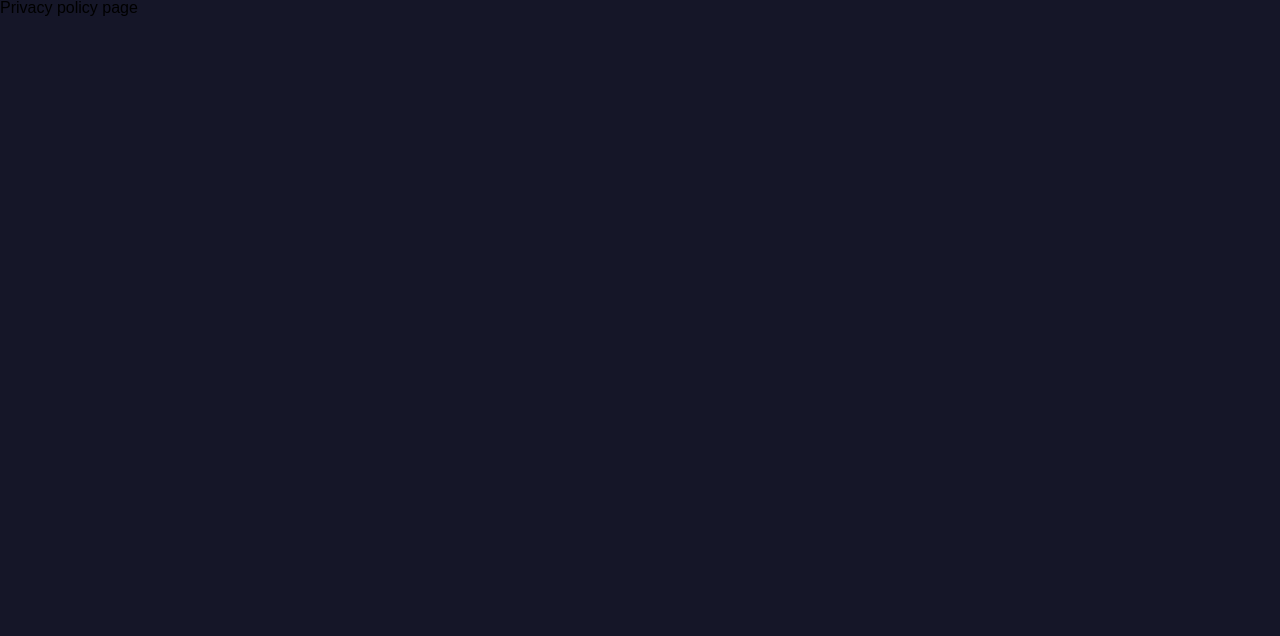
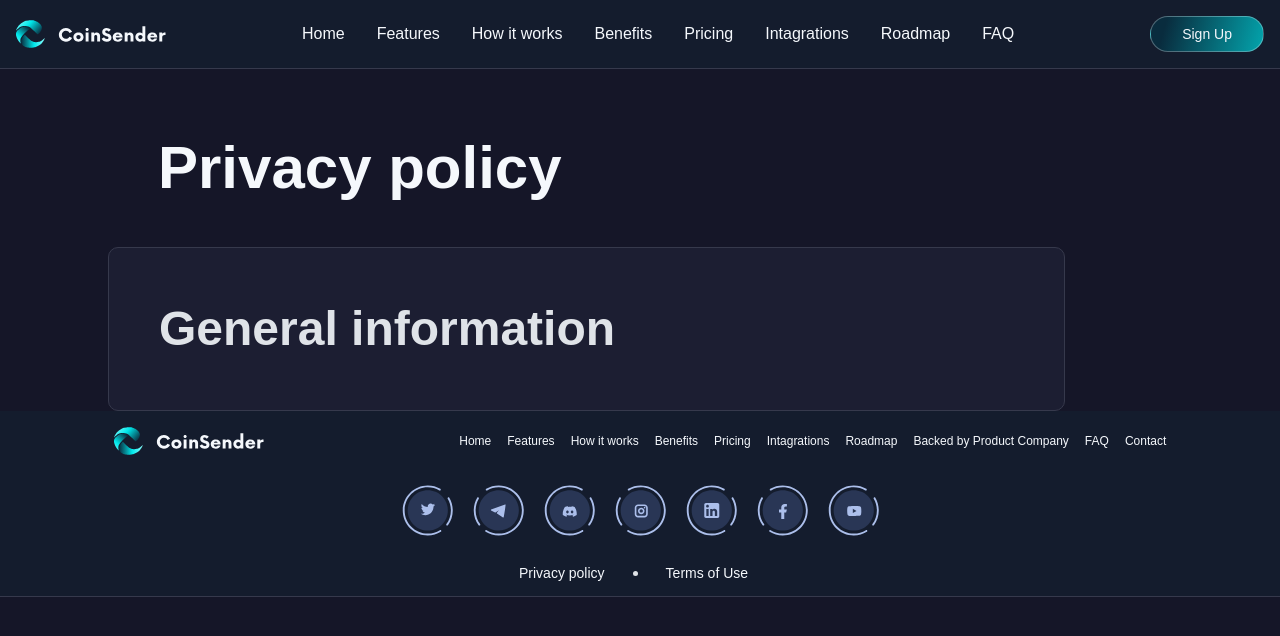
Before and after one commit to Marko193/CoinSender-Landing, a Next.js app: page /privacy_policy in a window 1280 px wide. Shown: the top 636 px of the page. Built offline with nearby package versions, Linux system fonts and the light colour scheme.

Commit message:
feat: working with privacy policy page

```diff
--- a/src/pages/privacy_policy/index.jsx
+++ b/src/pages/privacy_policy/index.jsx
@@ -1,7 +1,24 @@
+import {Header} from "@/components/Header/header";
+import Footer from "@/components/Footer";
+import styles from './privacy_policy.module.scss'
+
 export default function PrivacyPolicy() {
     return (
-        <div>
-            Privacy policy page
-        </div>
+        <>
+            <Header/>
+            <div className={styles.main_wrapper}>
+                <div className={styles.main_title}>
+                    Privacy policy
+                </div>
+                <div className={styles.blocks_info_wrapper}>
+                    <div className={styles.blocks_info_content}>
+                        <div className={styles.block_title}>
+                            <p>General information</p>
+                        </div>
+                    </div>
+                </div>
+            </div>
+            <Footer/>
+        </>
     )
 }
--- /dev/null
+++ b/src/pages/privacy_policy/privacy_policy.module.scss
@@ -0,0 +1,33 @@
+@import "./src/styles/breakpoints.scss";
+
+.main_wrapper {
+  margin: 60px 215px 0 108px;
+}
+
+.main_title {
+  height: 78px;
+  margin: 0 0 40px 50px;
+  font-weight: 700;
+  font-size: 60px;
+  line-height: 130%;
+  color: #F5F8FC;
+}
+
+.blocks_info_wrapper {
+
+}
+
+.blocks_info_content {
+  padding: 50px 0 50px 50px;
+  background: rgba(34, 36, 57, 0.6);
+  border: 1px solid #36394C;
+  border-radius: 10px;
+  color: rgba(245, 248, 252, 0.9);
+}
+
+.block_title {
+  height: 62px;
+  font-weight: 700;
+  font-size: 48px;
+  line-height: 130%;
+}
```
